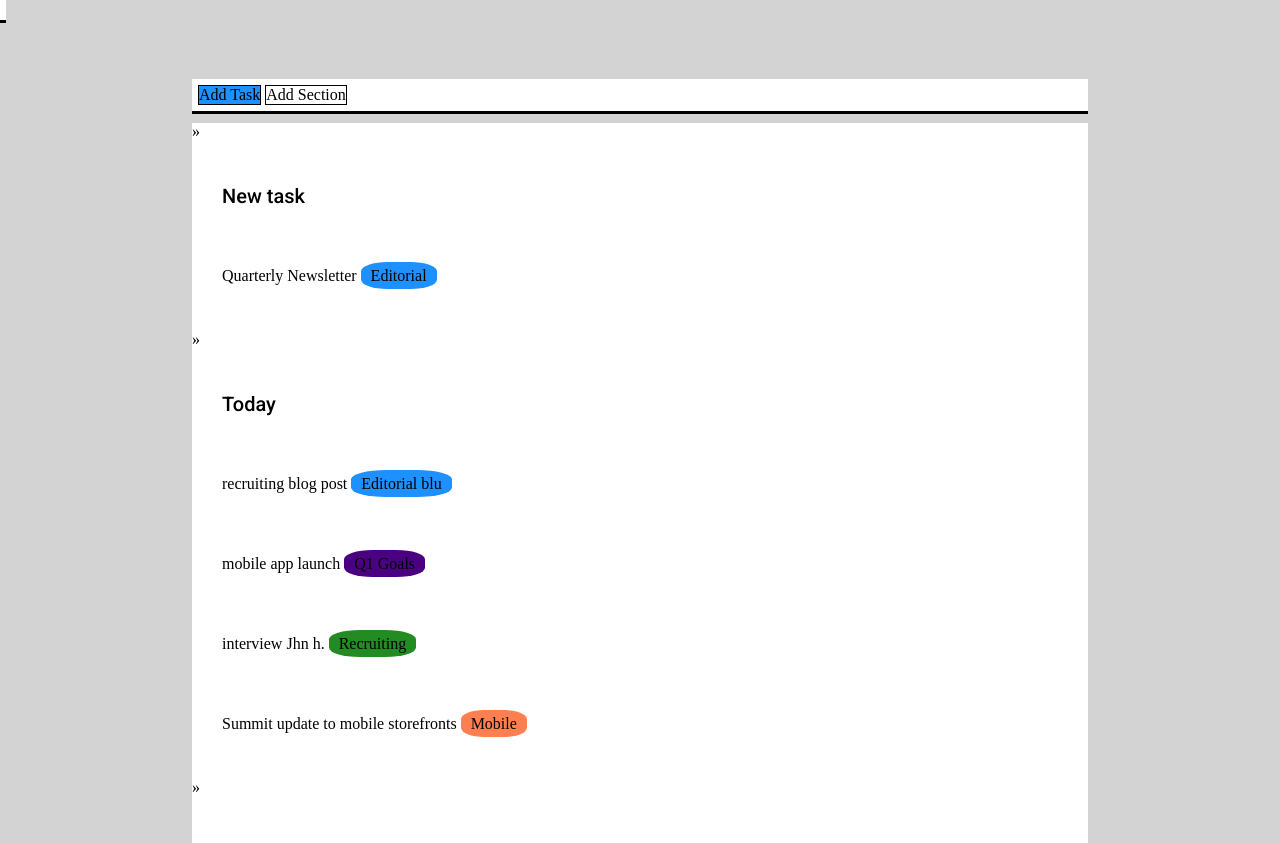
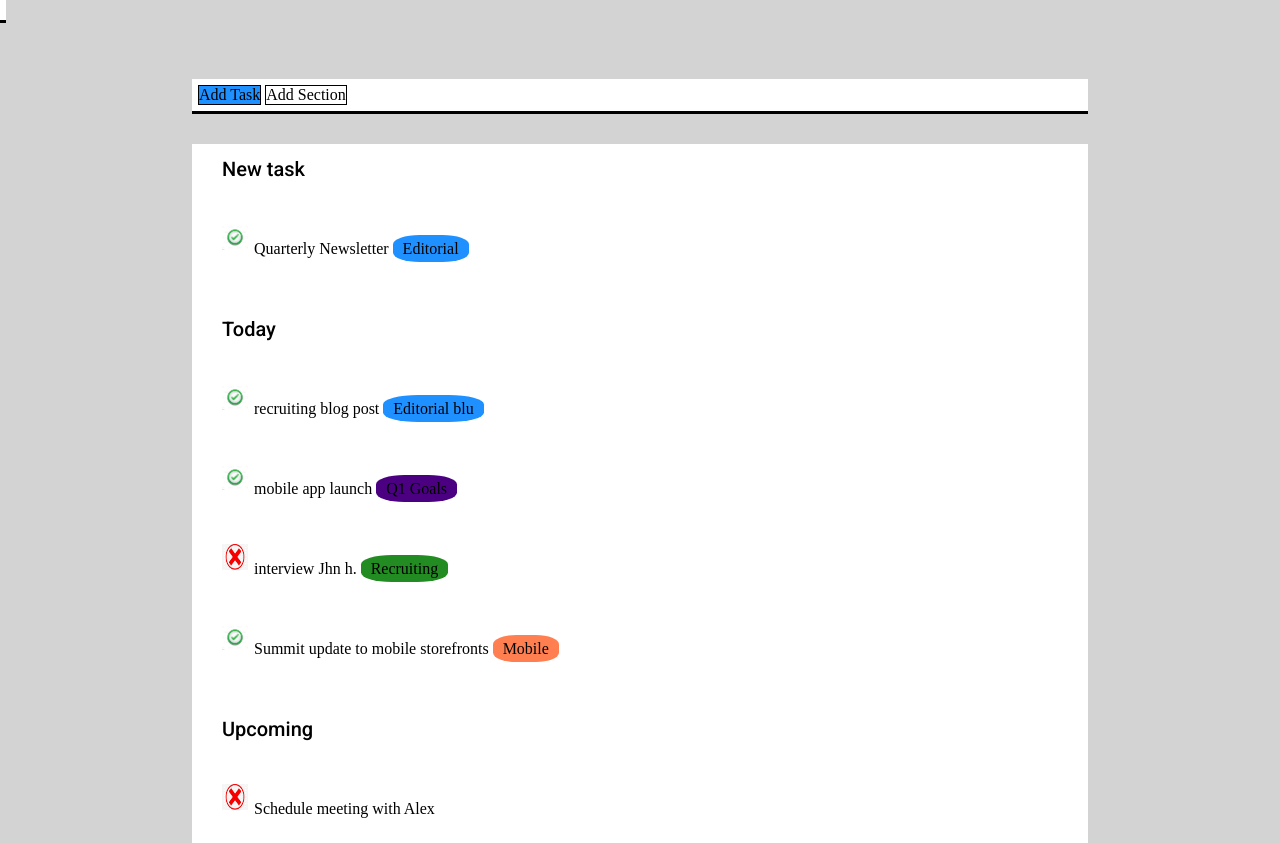
Before and after one commit to scollo26/html-css-toboolist, a plain HTML site: page index.html in a window 1280 px wide. Shown: the part 55-898 px from the top of the page. Drawn offline with Linux system fonts and the light colour scheme.

Commit message:
modifiche css

```diff
--- a/css/style.css
+++ b/css/style.css
@@ -62,11 +62,31 @@ ul{
     list-style-type: none;
 
 
+
 }
 
-ul:before {
+/* ul:before {
 	content: '\00BB';
-}
+} */
+
+ .check {
+    padding-left: 2rem;
+    background-image: url(../img/vero.jpg);
+    background-position: 0 0;
+    background-size: 1.6rem 1.6rem;
+    background-repeat: no-repeat;
+    vertical-align: middle;
+  }
+
+  .falso {
+    padding-left: 2rem;
+    background-image: url(../img/falso.jpg);
+    background-position: 0 0;
+    background-size: 1.6rem 1.6rem;
+    background-repeat: no-repeat;
+    vertical-align: middle;
+  }
+
 
 li {
     margin: 30px;
--- a/index.html
+++ b/index.html
@@ -31,21 +31,21 @@
                 <section>
                     <ul>
                         <li class="robot">New task</li>
-                        <li>Quarterly Newsletter <span class="radius blu">Editorial</span></li>
+                        <li class="check">Quarterly Newsletter <span class="radius blu">Editorial</span></li>
                     </ul>
                     <ul>
-                        <li class="robot"> Today</li>
-                        <li>recruiting blog post <span class="radius blu">Editorial blu</span></li>
-                        <li>mobile app launch <span class="radius viola">Q1 Goals</span></li></li>
-                        <li>interview Jhn h. <span class="radius verde">Recruiting</span></li></li>
-                        <li>Summit update to mobile storefronts <span class="radius orange">Mobile</span></li></li>
+                        <li class="robot "> Today</li>
+                        <li class="check">recruiting blog post <span class="radius blu">Editorial blu</span></li>
+                        <li class="check">mobile app launch <span class="radius viola">Q1 Goals</span></li></li>
+                        <li class="falso">interview Jhn h. <span class="radius verde">Recruiting</span></li></li>
+                        <li class="check">Summit update to mobile storefronts <span class="radius orange">Mobile</span></li></li>
                     </ul>
                     <ul>
                         <li class="robot">Upcoming</li>
-                        <li>Schedule meeting with Alex</li>
-                        <li>mHomepage refresh <span class="radius rosa">Website</span></li></li>
-                        <li>Onboard new Sales team members <span class="radius verdec">Sales</span></li></li>
-                        <li>Review editorial calendar <span class="radius blu">Editorial</span></li></li>
+                        <li class="falso">Schedule meeting with Alex</li>
+                        <li class="check">mHomepage refresh <span class="radius rosa">Website</span></li></li>
+                        <li class="check">Onboard new Sales team members <span class="radius verdec">Sales</span></li></li>
+                        <li class="check">Review editorial calendar <span class="radius blu">Editorial</span></li></li>
                     </ul>
                 </section>
         </div>
```
